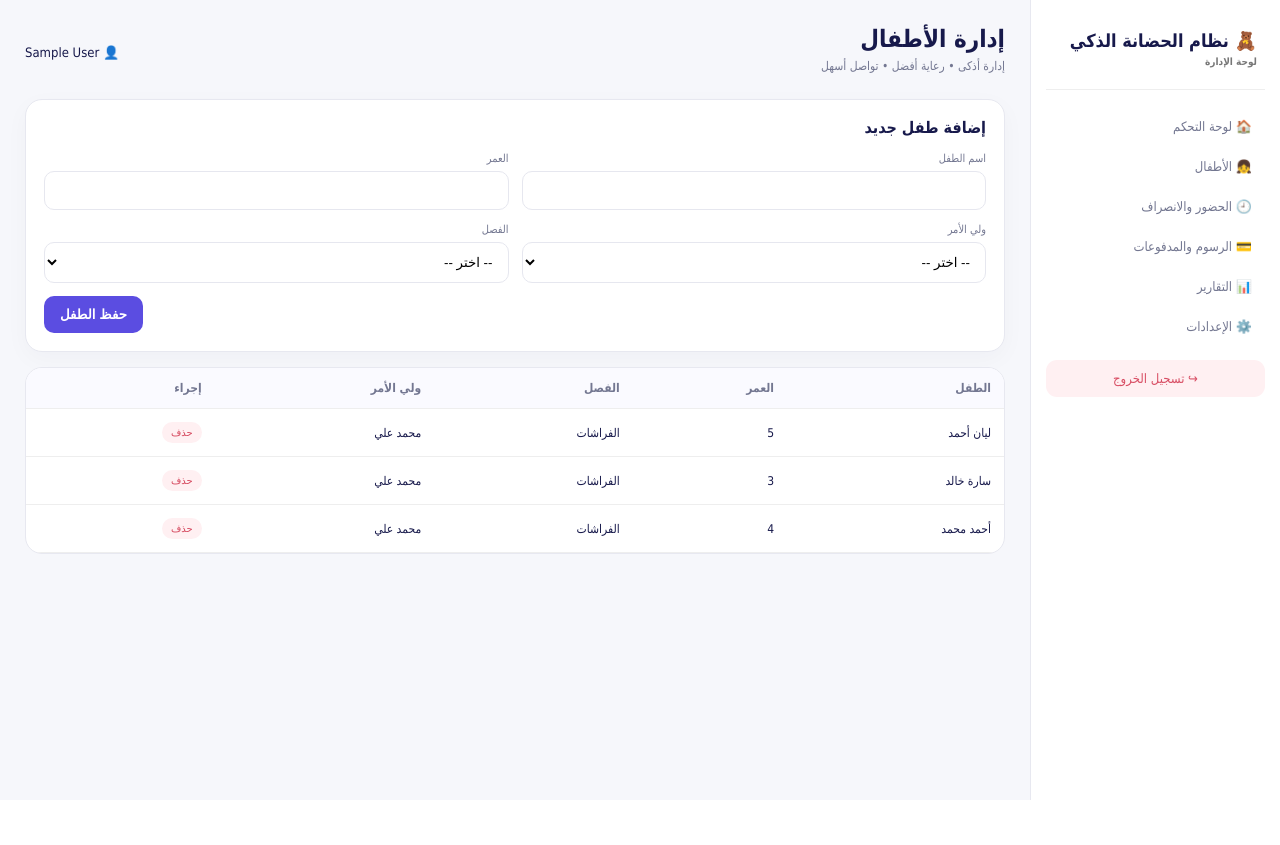
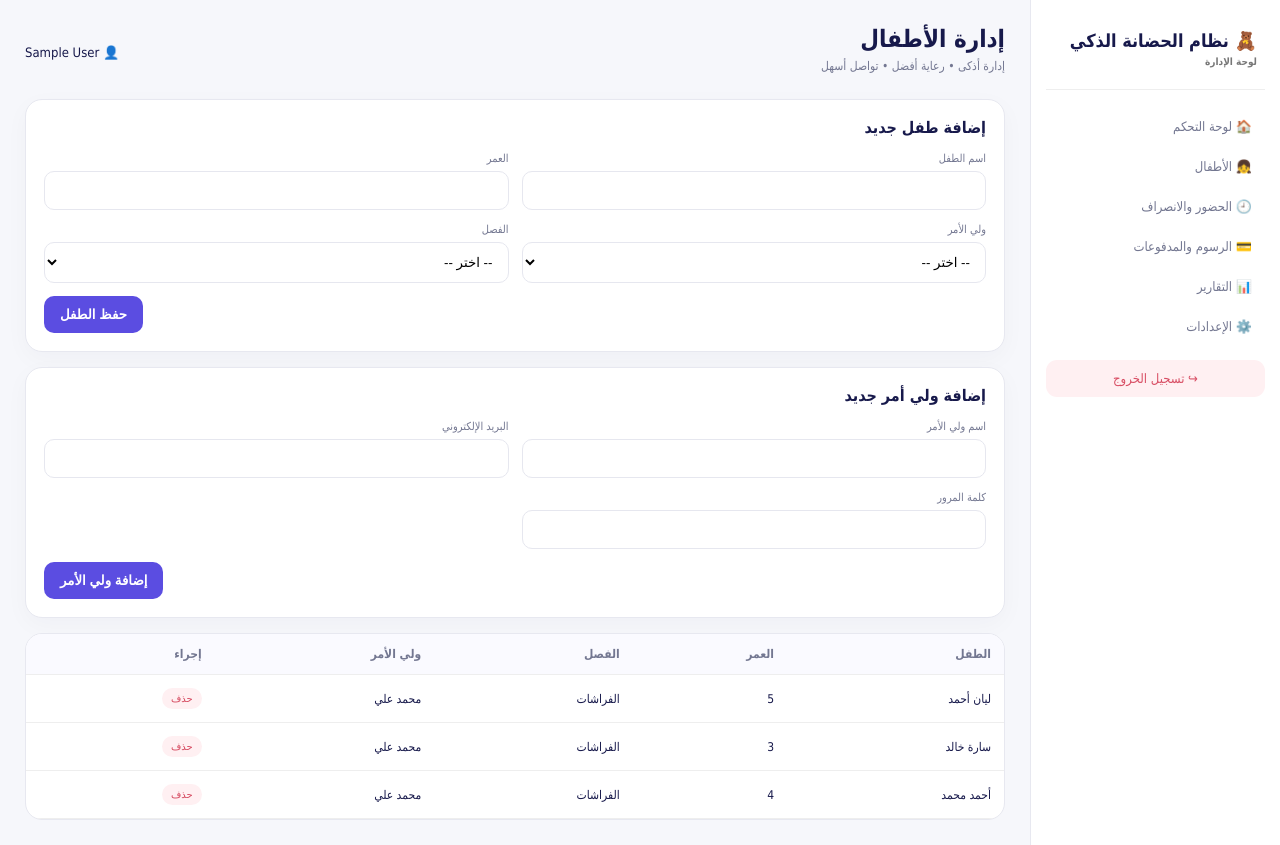
Before and after one commit to balzbyry136-wq/smart-nursery, a Flask app: page /children in a window 1280 px wide. Before the commit the page ends 800 px from the top, so only its background shows below. Run offline with Flask 3, Linux system fonts and the light colour scheme; the visitor is signed in with stand-in values (Sample User, id 1); data comes from the database, SQL or seed files in the repository.

Commit message:
Enhance children management with parent addition form
Added a new form for adding a parent alongside the existing child management features.

```diff
--- a/templates/children.html
+++ b/templates/children.html
@@ -1,3 +1,168 @@
-{% extends "base.html" %}{% block title %}الأطفال{% endblock %}{% block heading %}إدارة الأطفال{% endblock %}{% block content %}
-{% if role=='admin' %}<div class="card" style="margin-bottom:15px"><h3>إضافة طفل جديد</h3><form method="post" action="{{url_for('add_child')}}" class="form-grid"><div class="field"><label>اسم الطفل</label><input name="name" required></div><div class="field"><label>العمر</label><input name="age" type="number" min="1" max="10" required></div><div class="field"><label>ولي الأمر</label><select name="parent_id"><option value="">-- اختر --</option>{% for p in parents %}<option value="{{p.id}}">{{p.name}}</option>{% endfor %}</select></div><div class="field"><label>الفصل</label><select name="class_id"><option value="">-- اختر --</option>{% for c in classes %}<option value="{{c.id}}">{{c.name}}</option>{% endfor %}</select></div><div class="save full"><button class="btn">حفظ الطفل</button></div></form></div>{% endif %}
-<div class="table-wrap"><table class="table"><thead><tr><th>الطفل</th><th>العمر</th><th>الفصل</th><th>ولي الأمر</th>{% if role=='admin' %}<th>إجراء</th>{% endif %}</tr></thead><tbody>{% for c in children %}<tr><td>{{c.name}}</td><td>{{c.age}}</td><td>{{c.class_name or 'غير محدد'}}</td><td>{{c.parent_name or 'غير محدد'}}</td>{% if role=='admin' %}<td><form method="post" action="{{url_for('delete_child',child_id=c.id)}}" onsubmit="return confirm('حذف الطفل؟')"><button class="badge no" style="border:0">حذف</button></form></td>{% endif %}</tr>{% endfor %}</tbody></table></div>{% endblock %}
+{% extends "base.html" %}
+
+{% block title %}الأطفال{% endblock %}
+
+{% block heading %}إدارة الأطفال{% endblock %}
+
+{% block content %}
+
+{% if role == 'admin' %}
+
+<div class="card" style="margin-bottom:15px">
+    <h3>إضافة طفل جديد</h3>
+
+    <form method="post" action="{{ url_for('add_child') }}" class="form-grid">
+
+        <div class="field">
+            <label>اسم الطفل</label>
+            <input name="name" required>
+        </div>
+
+        <div class="field">
+            <label>العمر</label>
+            <input name="age" type="number" min="1" max="10" required>
+        </div>
+
+        <div class="field">
+            <label>ولي الأمر</label>
+
+            <select name="parent_id">
+                <option value="">-- اختر --</option>
+
+                {% for p in parents %}
+                <option value="{{ p.id }}">
+                    {{ p.name }}
+                </option>
+                {% endfor %}
+
+            </select>
+        </div>
+
+        <div class="field">
+            <label>الفصل</label>
+
+            <select name="class_id">
+                <option value="">-- اختر --</option>
+
+                {% for c in classes %}
+                <option value="{{ c.id }}">
+                    {{ c.name }}
+                </option>
+                {% endfor %}
+
+            </select>
+        </div>
+
+        <div class="save full">
+            <button class="btn" type="submit">
+                حفظ الطفل
+            </button>
+        </div>
+
+    </form>
+</div>
+
+
+<div class="card" style="margin-bottom:15px">
+    <h3>إضافة ولي أمر جديد</h3>
+
+    <form method="post" action="{{ url_for('add_parent') }}" class="form-grid">
+
+        <div class="field">
+            <label>اسم ولي الأمر</label>
+            <input name="name" required>
+        </div>
+
+        <div class="field">
+            <label>البريد الإلكتروني</label>
+            <input name="email" type="email" required>
+        </div>
+
+        <div class="field">
+            <label>كلمة المرور</label>
+            <input name="password" type="password" required>
+        </div>
+
+        <div class="save full">
+            <button class="btn" type="submit">
+                إضافة ولي الأمر
+            </button>
+        </div>
+
+    </form>
+</div>
+
+{% endif %}
+
+
+<div class="table-wrap">
+
+    <table class="table">
+
+        <thead>
+            <tr>
+                <th>الطفل</th>
+                <th>العمر</th>
+                <th>الفصل</th>
+                <th>ولي الأمر</th>
+
+                {% if role == 'admin' %}
+                <th>إجراء</th>
+                {% endif %}
+
+            </tr>
+        </thead>
+
+        <tbody>
+
+            {% for c in children %}
+
+            <tr>
+
+                <td>{{ c.name }}</td>
+
+                <td>{{ c.age }}</td>
+
+                <td>
+                    {{ c.class_name or 'غير محدد' }}
+                </td>
+
+                <td>
+                    {{ c.parent_name or 'غير محدد' }}
+                </td>
+
+                {% if role == 'admin' %}
+
+                <td>
+
+                    <form
+                        method="post"
+                        action="{{ url_for('delete_child', child_id=c.id) }}"
+                        onsubmit="return confirm('حذف الطفل؟')"
+                    >
+
+                        <button
+                            class="badge no"
+                            style="border:0"
+                            type="submit"
+                        >
+                            حذف
+                        </button>
+
+                    </form>
+
+                </td>
+
+                {% endif %}
+
+            </tr>
+
+            {% endfor %}
+
+        </tbody>
+
+    </table>
+
+</div>
+
+{% endblock %}
```
